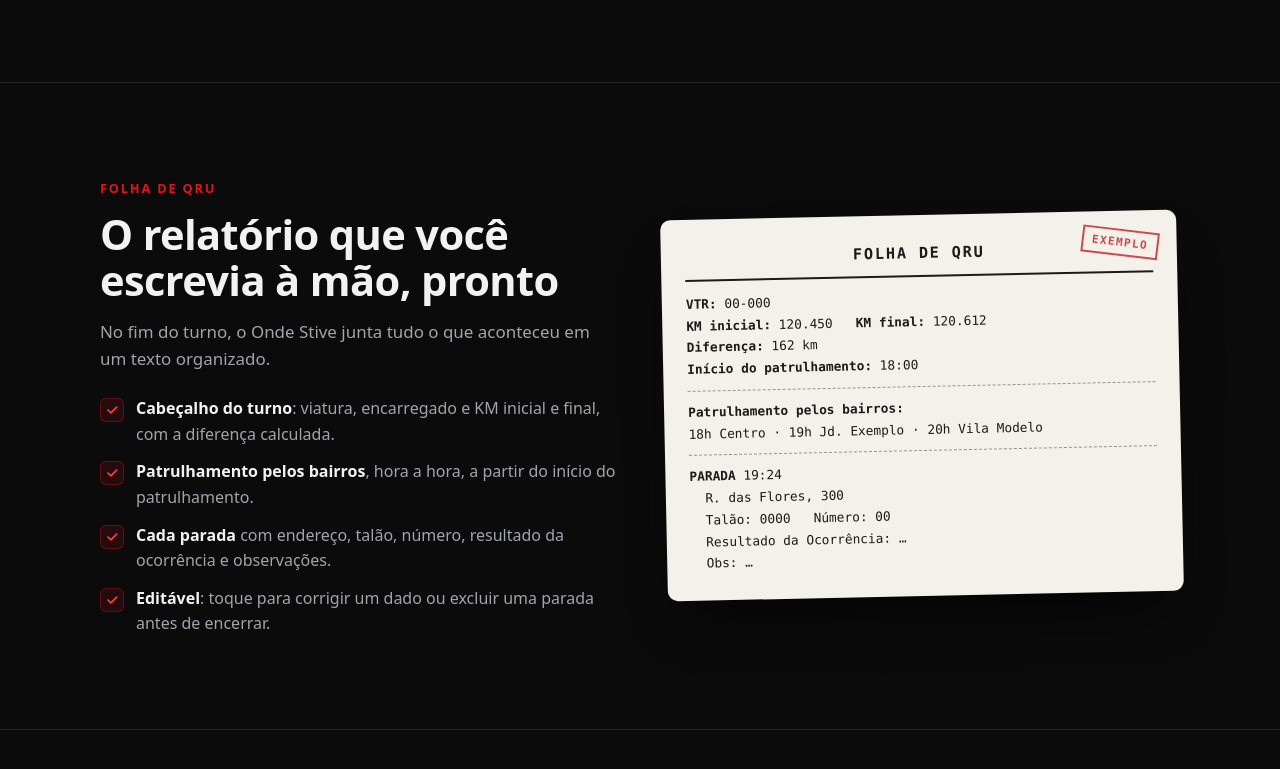
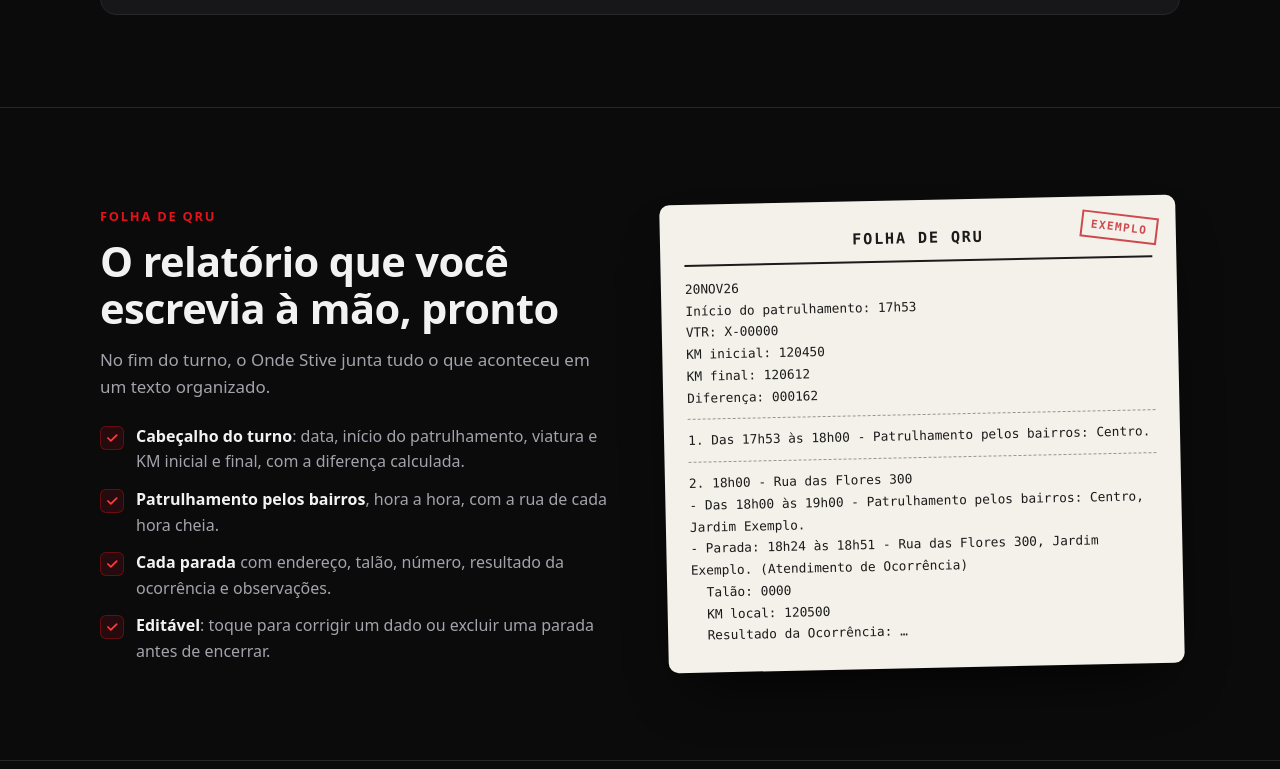
Before and after one commit to Maciloko/onde-stive-site, a plain HTML site: page index.html in a window 1280 px wide. Shown: the part 2560-3329 px from the top of the page. Drawn offline with Linux system fonts and the light colour scheme.

Commit message:
site: corrige textos (internet, cabeçalho, exemplo da Folha de QRU no formato real)

```diff
--- a/index.html
+++ b/index.html
@@ -254,7 +254,7 @@ footer a{color:var(--muted)}
       <div class="card">
         <div class="ico"><svg viewBox="0 0 24 24"><path d="M3 6l6-3 6 3 6-3v15l-6 3-6-3-6 3z"/><path d="M9 3v15M15 6v15"/></svg></div>
         <h3>Ruas sem internet</h3>
-        <p>Baixe as regiões onde você trabalha. O nome da rua sai do próprio celular, sem consultar o mapa na internet.</p>
+        <p>Baixe as regiões onde você trabalha. O nome da rua sai do próprio celular, mesmo sem internet. Com internet, o app completa com o número da rua e os bairros.</p>
       </div>
       <div class="card">
         <div class="ico"><svg viewBox="0 0 24 24"><path d="M14 3H6a1 1 0 0 0-1 1v16a1 1 0 0 0 1 1h12a1 1 0 0 0 1-1V8z"/><path d="M14 3v5h5M9 13h6M9 17h6"/></svg></div>
@@ -295,27 +295,29 @@ footer a{color:var(--muted)}
       <h2>O relatório que você escrevia à mão, pronto</h2>
       <p class="sec-lead">No fim do turno, o Onde Stive junta tudo o que aconteceu em um texto organizado.</p>
       <ul class="checks">
-        <li><span><b>Cabeçalho do turno</b>: viatura, encarregado e KM inicial e final, com a diferença calculada.</span></li>
-        <li><span><b>Patrulhamento pelos bairros</b>, hora a hora, a partir do início do patrulhamento.</span></li>
+        <li><span><b>Cabeçalho do turno</b>: data, início do patrulhamento, viatura e KM inicial e final, com a diferença calculada.</span></li>
+        <li><span><b>Patrulhamento pelos bairros</b>, hora a hora, com a rua de cada hora cheia.</span></li>
         <li><span><b>Cada parada</b> com endereço, talão, número, resultado da ocorrência e observações.</span></li>
         <li><span><b>Editável</b>: toque para corrigir um dado ou excluir uma parada antes de encerrar.</span></li>
       </ul>
     </div>
     <div class="paper" aria-label="Exemplo de Folha de QRU">
       <h4>FOLHA DE QRU</h4>
-      <div><b>VTR:</b> 00-000</div>
-      <div><b>KM inicial:</b> 120.450 &nbsp; <b>KM final:</b> 120.612</div>
-      <div><b>Diferença:</b> 162 km</div>
-      <div><b>Início do patrulhamento:</b> 18:00</div>
+      <div>20NOV26</div>
+      <div>Início do patrulhamento: 17h53</div>
+      <div>VTR: X-00000</div>
+      <div>KM inicial: 120450</div>
+      <div>KM final: 120612</div>
+      <div>Diferença: 000162</div>
       <div class="sep"></div>
-      <div><b>Patrulhamento pelos bairros:</b></div>
-      <div>18h Centro · 19h Jd. Exemplo · 20h Vila Modelo</div>
+      <div>1. Das 17h53 às 18h00 - Patrulhamento pelos bairros: Centro.</div>
       <div class="sep"></div>
-      <div><b>PARADA</b> 19:24</div>
-      <div>&nbsp; R. das Flores, 300</div>
-      <div>&nbsp; Talão: 0000 &nbsp; Número: 00</div>
+      <div>2. 18h00 - Rua das Flores 300</div>
+      <div>- Das 18h00 às 19h00 - Patrulhamento pelos bairros: Centro, Jardim Exemplo.</div>
+      <div>- Parada: 18h24 às 18h51 - Rua das Flores 300, Jardim Exemplo. (Atendimento de Ocorrência)</div>
+      <div>&nbsp; Talão: 0000</div>
+      <div>&nbsp; KM local: 120500</div>
       <div>&nbsp; Resultado da Ocorrência: …</div>
-      <div>&nbsp; Obs: …</div>
     </div>
   </div>
 </section>
@@ -372,7 +374,7 @@ footer a{color:var(--muted)}
     <span class="kicker">Dúvidas</span>
     <h2>Perguntas frequentes</h2>
     <div class="faq">
-      <details><summary>Preciso de internet durante a ronda?</summary><p>Não, se você baixar as ruas da sua região. O GPS funciona sem internet, e o nome da rua sai do próprio celular. A internet só é usada para ativar a chave, baixar regiões e atualizar o app.</p></details>
+      <details><summary>Preciso de internet durante a ronda?</summary><p>Para o registro básico, não: com as ruas da sua região baixadas, o GPS e o nome da rua funcionam sem internet. Mas os bairros e o número da rua vêm da internet; sem sinal, o relatório fica sem eles naquele trecho. A internet também é usada para ativar a chave, baixar regiões e atualizar o app.</p></details>
       <details><summary>Por que o app pede localização "o tempo todo"?</summary><p>Porque a ronda continua com a tela desligada. Sem essa permissão, o Android interrompe o GPS quando o celular vai para o bolso.</p></details>
       <details><summary>O app gasta muita bateria?</summary><p>Ele usa o GPS durante o turno inteiro, então o consumo é maior que o normal. Para o registro não falhar, aceite ignorar a otimização de bateria. Se der, deixe o celular no carregador da viatura.</p></details>
       <details><summary>E se o GPS perder o sinal?</summary><p>O app mantém o último ponto conhecido e volta a registrar quando o satélite retorna. Há também os botões Forçar GPS e Retomar GPS.</p></details>
```
